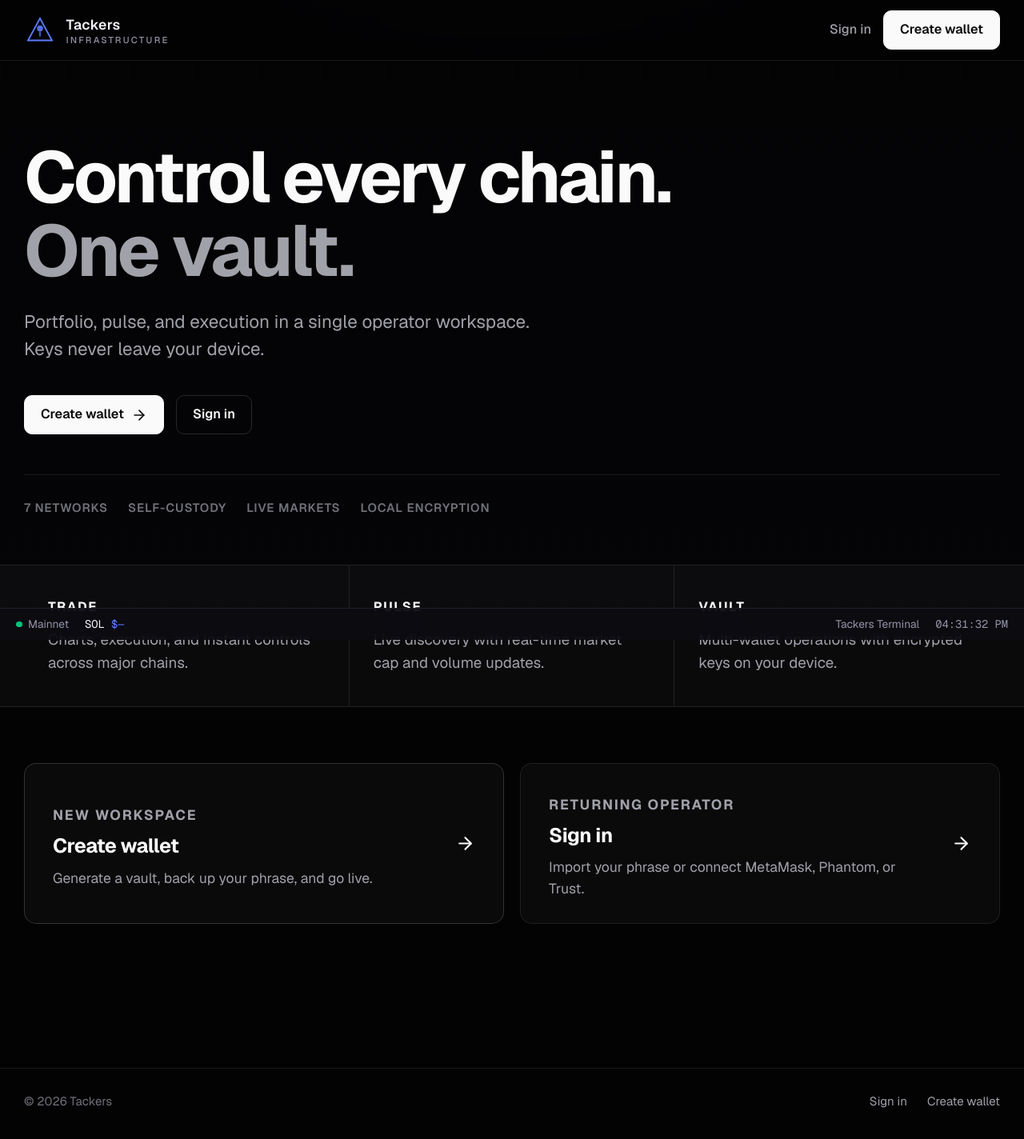
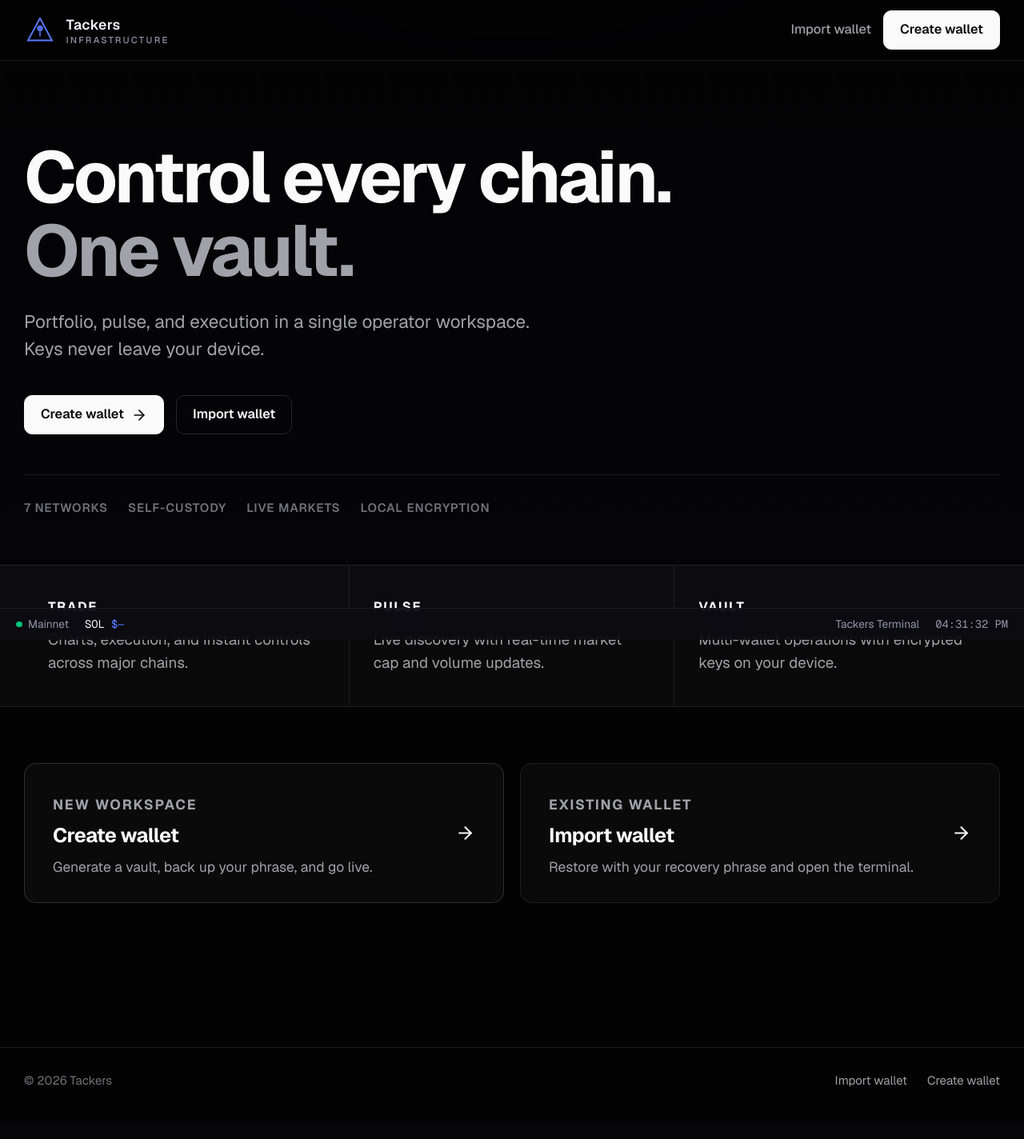
Before and after one commit to yonemp/multivault-wallet, a Next.js app: page / in a window 1280 px wide. Shown: the top 1424 px of the page at 80% size. Built offline with nearby package versions, Linux system fonts and the light colour scheme; no server answers.

Commit message:
Rename Sign in to Import wallet across marketing and navigation

```diff
--- a/src/app/create/page.tsx
+++ b/src/app/create/page.tsx
@@ -95,8 +95,8 @@ export default function CreateWalletPage() {
       backHref={isAdding ? "/dashboard?tab=overview&wallets=1" : "/"}
       backLabel={isAdding ? "Wallets" : "Home"}
       headerRight={
-        <Link href="/sign-in" className="mv-premium-ghost-link">
-          Sign in
+        <Link href="/import" className="mv-premium-ghost-link">
+          Import wallet
         </Link>
       }
     >
--- a/src/app/import/page.tsx
+++ b/src/app/import/page.tsx
@@ -133,6 +133,14 @@ export default function ImportWalletPage() {
               <Button size="lg" className="w-full" onClick={() => setStep("secure")} disabled={!seedPhrase.trim()}>
                 Continue
               </Button>
+              {!isAdding && (
+                <p className="text-center text-xs text-[var(--muted)]">
+                  Or{" "}
+                  <Link href="/sign-in" className="text-[var(--primary)] hover:underline">
+                    connect MetaMask, Phantom, or Trust
+                  </Link>
+                </p>
+              )}
             </Panel>
           </div>
         )}
--- a/src/app/sign-in/page.tsx
+++ b/src/app/sign-in/page.tsx
@@ -16,8 +16,8 @@ export default function SignInPage() {
       }
     >
       <div className="mv-premium-page-head">
-        <h1 className="mv-premium-page-title">Sign in</h1>
-        <p className="mv-premium-page-sub">Import or connect to open the terminal.</p>
+        <h1 className="mv-premium-page-title">Import wallet</h1>
+        <p className="mv-premium-page-sub">Restore with your phrase or connect an external wallet.</p>
       </div>
 
       <div className="mv-premium-signin-grid">
--- a/src/components/landing/CorporateLanding.tsx
+++ b/src/components/landing/CorporateLanding.tsx
@@ -38,8 +38,8 @@ export function CorporateLanding() {
               Create wallet
               <ArrowRight className="h-4 w-4" />
             </Link>
-            <Link href="/sign-in" className="mv-premium-btn mv-premium-btn--outline">
-              Sign in
+            <Link href="/import" className="mv-premium-btn mv-premium-btn--outline">
+              Import wallet
             </Link>
           </div>
 
@@ -74,11 +74,11 @@ export function CorporateLanding() {
               <ArrowRight className="h-5 w-5 shrink-0" />
             </Link>
 
-            <Link href="/sign-in" className="mv-premium-access-card">
+            <Link href="/import" className="mv-premium-access-card">
               <div>
-                <p className="mv-premium-access-kicker">Returning operator</p>
-                <h3>Sign in</h3>
-                <p>Import your phrase or connect MetaMask, Phantom, or Trust.</p>
+                <p className="mv-premium-access-kicker">Existing wallet</p>
+                <h3>Import wallet</h3>
+                <p>Restore with your recovery phrase and open the terminal.</p>
               </div>
               <ArrowRight className="h-5 w-5 shrink-0" />
             </Link>
--- a/src/components/marketing/MarketingShell.tsx
+++ b/src/components/marketing/MarketingShell.tsx
@@ -36,8 +36,8 @@ export function MarketingShell({
             ) : null}
             {headerRight ?? (
               <>
-                <Link href="/sign-in" className="mv-premium-ghost-link">
-                  Sign in
+                <Link href="/import" className="mv-premium-ghost-link">
+                  Import wallet
                 </Link>
                 <Link href="/create" className="mv-premium-btn mv-premium-btn--solid">
                   Create wallet
@@ -57,7 +57,7 @@ export function MarketingShell({
           <div className="mv-premium-container mv-premium-footer-inner">
             <p>© {new Date().getFullYear()} {BRAND_NAME}</p>
             <div className="mv-premium-footer-links">
-              <Link href="/sign-in">Sign in</Link>
+              <Link href="/import">Import wallet</Link>
               <Link href="/create">Create wallet</Link>
             </div>
           </div>
```
